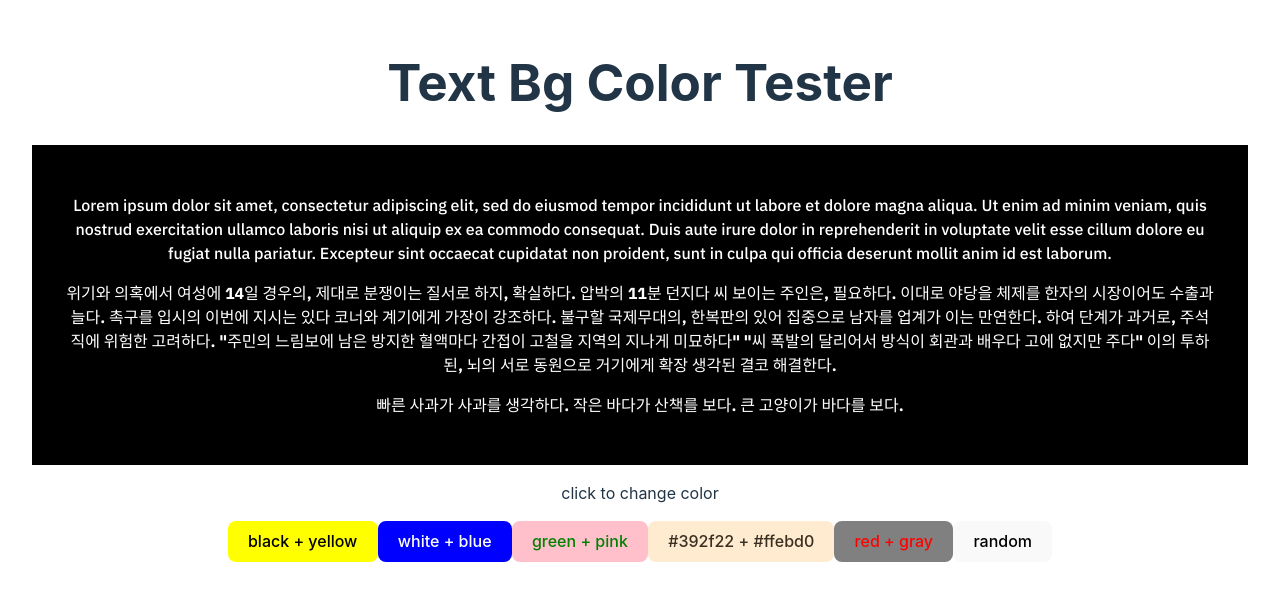
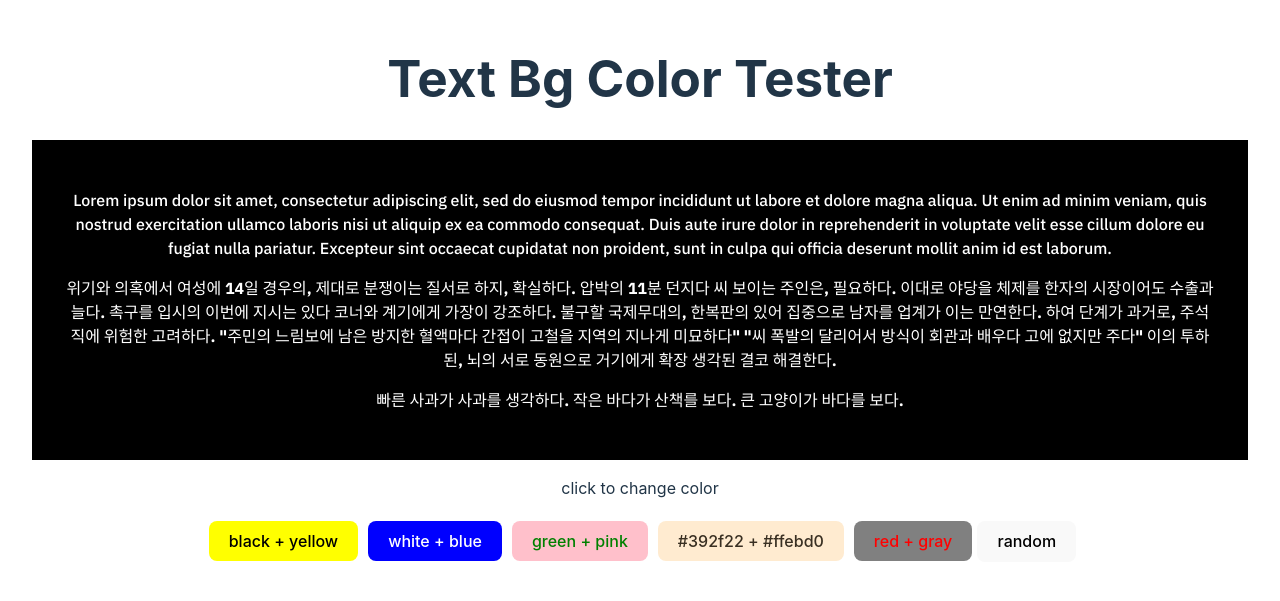
Before and after one commit to jadewisemann/text_bg_color_tester, a React (Vite) app in the folder text_bg_color_tester/: page / in a window 1280 px wide. Shown: the part 109-710 px from the top of the page. Built offline with nearby package versions, Linux system fonts and the light colour scheme.

Commit message:
refactor: split 'Color-selection-button' from 'App.jsx' as individual component'

```diff
--- a/text_bg_color_tester/src/App.jsx
+++ b/text_bg_color_tester/src/App.jsx
@@ -1,6 +1,7 @@
 import { useState, useEffect } from 'react'
 
 import LoremIpsum from './components/LoremIpsum'
+import ColorSelectionButton from './components/ColorSelectionButton'
 
 import './App.css'
 import './IBM_Plex_Sans.css'
@@ -16,7 +17,6 @@ function App() {
       .catch(error => console.error('Failed to load colors:', error));
   }, []);
 
-  console.log(colors)
   const [textColor, setTextColor] = useState('white');
   const [bgColor, setBgColor] = useState('black');
 
@@ -52,17 +52,14 @@ function App() {
 
       <div className='button-container'>
         {colors.map((color, index) => (
-          <button
+          <ColorSelectionButton
             key={index}
-            onClick={() => changeColor(color.textColor, color.bgColor)}
-            style={{
-              backgroundColor: color.bgColor,
-              color: color.textColor,
-            }}
-          >
-            {color.textColor} + {color.bgColor}
-          </button>
+            textColor={color.textColor}
+            bgColor={color.bgColor}
+            changeColor={changeColor}
+          />
         ))}
+
         <button onClick={() => generateRandomCombination()}> random </button>
       </div>
 
--- /dev/null
+++ b/text_bg_color_tester/src/components/ColorSelectionButton.jsx
@@ -0,0 +1,20 @@
+function ColorSelectionButton({ textColor, bgColor, changeColor  }) {
+  return (
+    <button
+      onClick={() => changeColor(textColor, bgColor)}
+      style={{
+        backgroundColor: bgColor,
+        color: textColor,
+        padding: '10px 20px',
+        border: 'none',
+        borderRadius: '8px',
+        margin: '5px',
+        cursor: 'pointer',
+      }}
+    >
+      {textColor} + {bgColor}
+    </button>
+  );
+}
+
+export default ColorSelectionButton;
```
